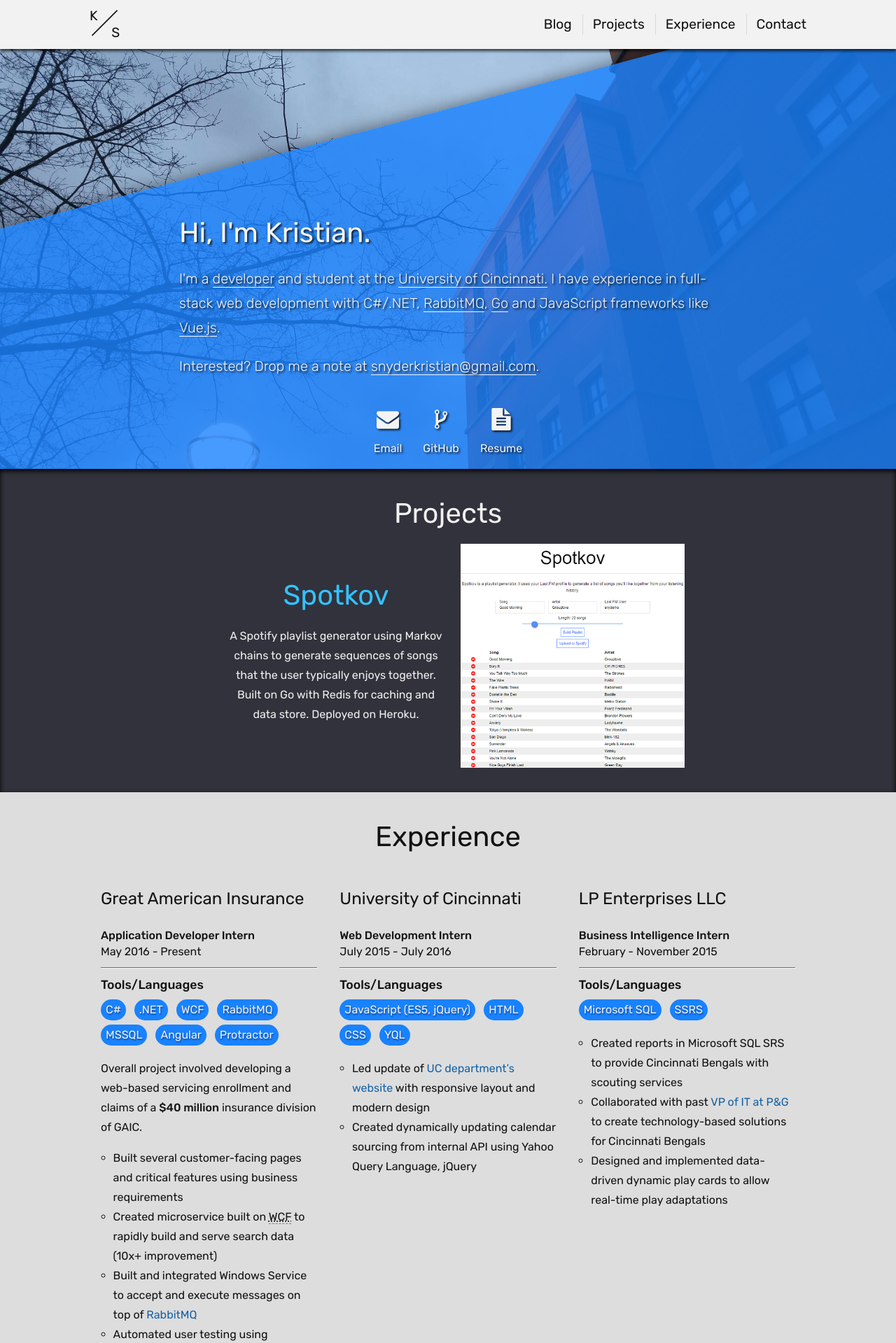
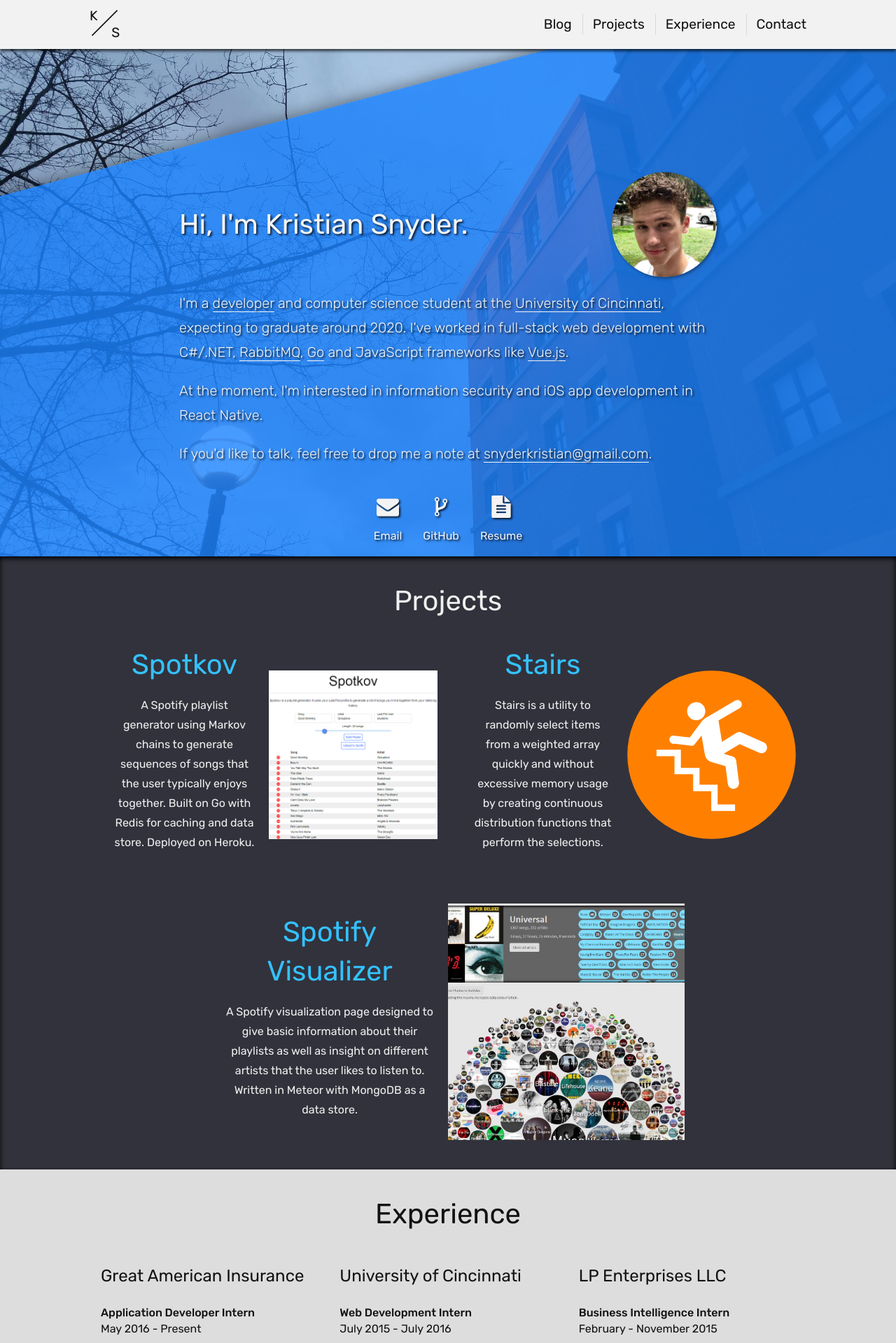
Before and after one commit to snyderks/jekyll-and-kristian, a Jekyll site: the page built from index.html, in a window 1280 px wide. Shown: the top 1919 px of the page at 70% size. Built offline with Jekyll 4.4.1, drawn with Linux system fonts in a browser that asks for light colours; some of the changed text lies outside the part shown.

Commit message:
Cleaned up front page
Added a headshot
Lengthened content slightly
Fixed triangle

```diff
--- a/_includes/about-me-short.html
+++ b/_includes/about-me-short.html
@@ -1,8 +1,11 @@
 <p>
-    I'm a <a href="https://github.com/{{site.github_username}}">developer</a> and student at the <a href="http://uc.edu">University of Cincinnati.</a>
-    I have experience in full-stack web development with C#/.NET, <a href="https://www.rabbitmq.com/">RabbitMQ</a>, <a href="https://golang.org">Go</a>
+    I'm a <a href="https://github.com/{{site.github_username}}">developer</a> and computer science student at the <a href="http://uc.edu">University of Cincinnati</a>, expecting to graduate around 2020.
+    I've worked in full-stack web development with C#/.NET, <a href="https://www.rabbitmq.com/">RabbitMQ</a>, <a href="https://golang.org">Go</a>
     and JavaScript frameworks like <a href="https://vuejs.org">Vue.js</a>.
 </p>
 <p>
-    Interested? Drop me a note at <a href="mailto:snyderkristian@gmail.com">snyderkristian@gmail.com</a>.
+    At the moment, I'm interested in information security and iOS app development in React Native.
 </p>
+<p>
+    If you'd like to talk, feel free to drop me a note at <a href="mailto:snyderkristian@gmail.com">snyderkristian@gmail.com</a>.
+</p>
--- a/_includes/contact-me.html
+++ b/_includes/contact-me.html
@@ -1,4 +1,4 @@
-If you're looking to get in contact with me, send me an email at <a href="mailto:snyderkristian@gmail.com">snyderkristian@gmail.com</a> or use the form below.
+<p>If you're looking to get in contact, send me an email at <a href="mailto:snyderkristian@gmail.com">snyderkristian@gmail.com</a> or use the form below.</p>
 
 <div class="centered-form">
     <form action="https://formspree.io/snyderkristian@gmail.com"
--- a/_sass/_splash.scss
+++ b/_sass/_splash.scss
@@ -2,9 +2,9 @@ $hero-side-padding: 50px;
 $image-height: 800px;
 $overlay-color: rgba(20, 110, 255, 0.5);
 $project-header-color: #33c2ff;
-$mobile-header-height: 600px;
+$mobile-header-height: 725px;
 
-$hero-container-height: 600px;
+$hero-container-height: 725px;
 
 $job-tool-horiz-margin: 6px;
 
@@ -17,6 +17,10 @@ $job-tool-horiz-margin: 6px;
   text-align: center;
 }
 
+.contact {
+  text-align: center;
+}
+
 .hero-container {
   position: absolute;
   width: 100%;
@@ -26,7 +30,7 @@ $job-tool-horiz-margin: 6px;
   z-index: -1; // behind everything else (default of 0)
 }
 
-$triangle-width: 500%;
+$triangle-width: 600%;
 $triangle-hypo-length: $triangle-width / 1.41;
 $triangle-color: rgba(25, 130, 255, 0.8);
 
@@ -34,7 +38,7 @@ $triangle-color: rgba(25, 130, 255, 0.8);
   width: $triangle-width;
   padding-bottom: $triangle-hypo-length;
   height: $hero-container-height;
-  left: -100%;
+  left: -150%;
   bottom: 0;
   position: absolute;
   overflow: hidden;
@@ -83,6 +87,23 @@ $triangle-color: rgba(25, 130, 255, 0.8);
     border-width: 2px;
   }
   z-index: 2;
+}
+
+.salutation {
+  display: flex;
+  align-items: center;
+  justify-content: space-between;
+
+  h1 {
+    display: block;
+  }
+
+  img {
+    display: block;
+    height: 150px;
+    border-radius: 300px;
+    box-shadow: 2px 2px 4px rgba(0,0,0,0.4);
+  }
 }
 
 .page-content {
@@ -197,12 +218,17 @@ textarea {
 
 input[type="email"], textarea {
   width: 300px;
+  box-shadow: 2px 2px 2px rgba(0, 0, 0, 0.4) inset;
+  border: none;
+  max-width: 800px;
 }
 
 input[type="submit"] {
   background-color: $brand-color;
   color: white;
   border: none;
+  text-shadow: 1px 1px 1px rgba(0, 0, 0, 0.4);
+  box-shadow: 2px 2px 3px rgba(0, 0, 0, 0.4);
 }
 
 .job-tool {
@@ -243,6 +269,7 @@ input[type="submit"] {
   flex-wrap: wrap;
   flex-direction: row;
   align-items: center;
+  justify-content: space-around;
   max-width: 66%;
 }
 
@@ -252,6 +279,8 @@ $transition-type: ease;
 .project-image {
   display: block;
   max-width: 100%;
+  margin-left: auto;
+  margin-right: auto;
 }
 
 .project-image-link {
@@ -345,13 +374,13 @@ $transition-type: ease;
 
 @media (min-width: 1300px) {
   .hero-triangle {
-    left: -50%;
+    left: -100%;
   }
 }
 
 @media (max-width: 950px) {
   .hero-triangle {
-    left: -145%;
+    left: -300%;
   }
 }
 
@@ -360,7 +389,7 @@ $transition-type: ease;
     background-position-x: 30%;
   }
   .hero-triangle {
-    left: -175%;
+    left: -300%;
   }
 
   .hero-text {
@@ -384,6 +413,13 @@ $transition-type: ease;
   }
 }
 
+@media (max-width: 500px) {
+  .salutation {
+    align-content: center;
+    flex-wrap: wrap;
+  }
+}
+
 @media (-webkit-min-device-pixel-ratio: 2), (min-resolution: 192dpi) {
   .hero-container {
     background-image: url("../img/bg-2160.jpg");
--- a/index.html
+++ b/index.html
@@ -13,7 +13,9 @@
   <div class="hero-overlay">
     <div class="hero-triangle"></div>
     <div class="hero-text">
-      <h1>Hi, I'm Kristian.</h1>
+      <div class="salutation">
+        <h1>Hi, I'm Kristian Snyder.</h1> <img src="img/headshot.jpg" alt="Photo of Kristian">
+      </div>
       <div class="about">
         {% include about-me-short.html %}
       </div>
@@ -81,7 +83,7 @@
       </div>
     </div>
     <div class="dark-container">
-      <div class="body-width-container">
+      <div class="body-width-container contact">
         <a name="contact"></a>
         <p>
           {% include contact-me.html %}
```
Also changed, not shown: _jobs/great-american.md (+1 -1 lines), _projects/spot-vis.md (added, +8 -0 lines), _projects/stairs.md (added, +8 -0 lines), img/headshot.jpg (added), img/splash.jpg (deleted), img/stairs/stairs.svg (added).
